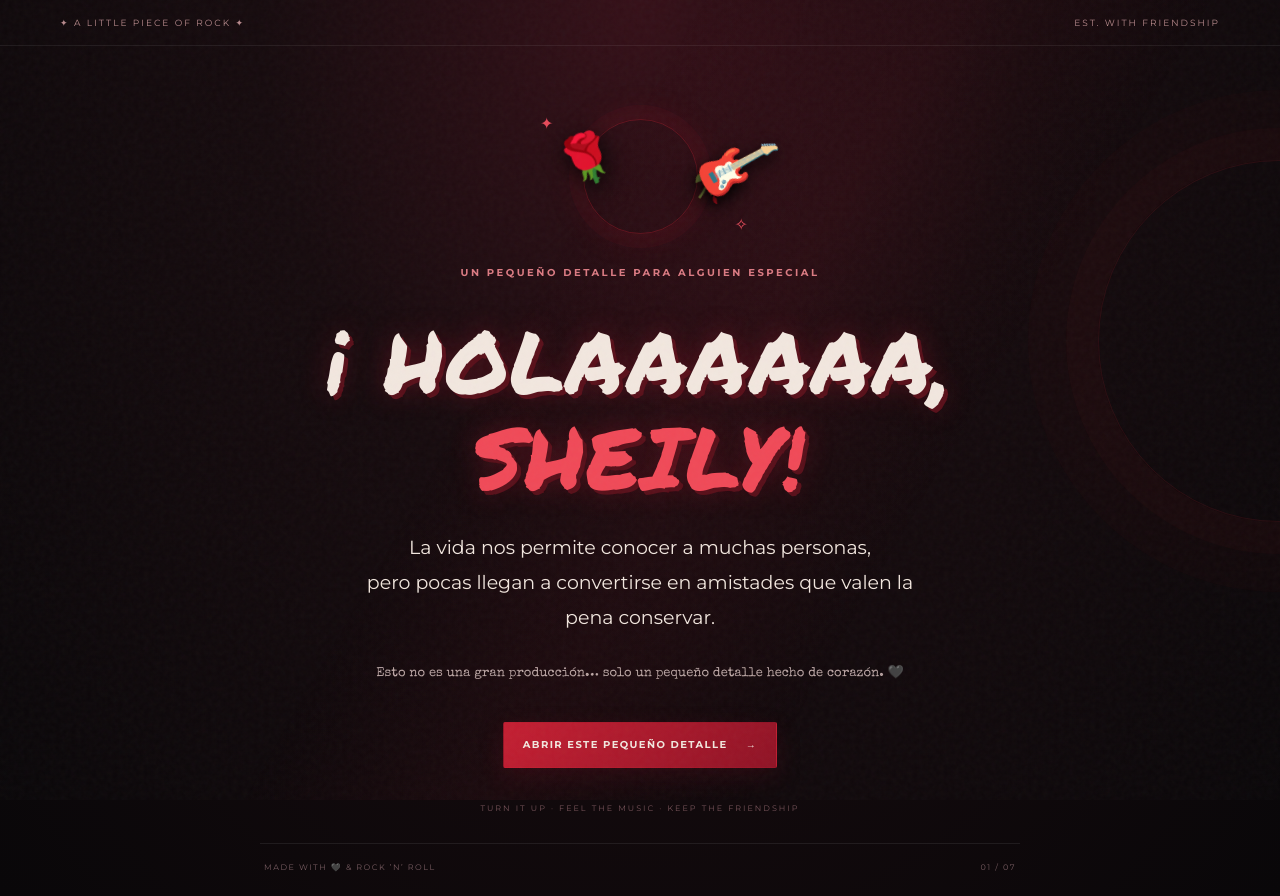
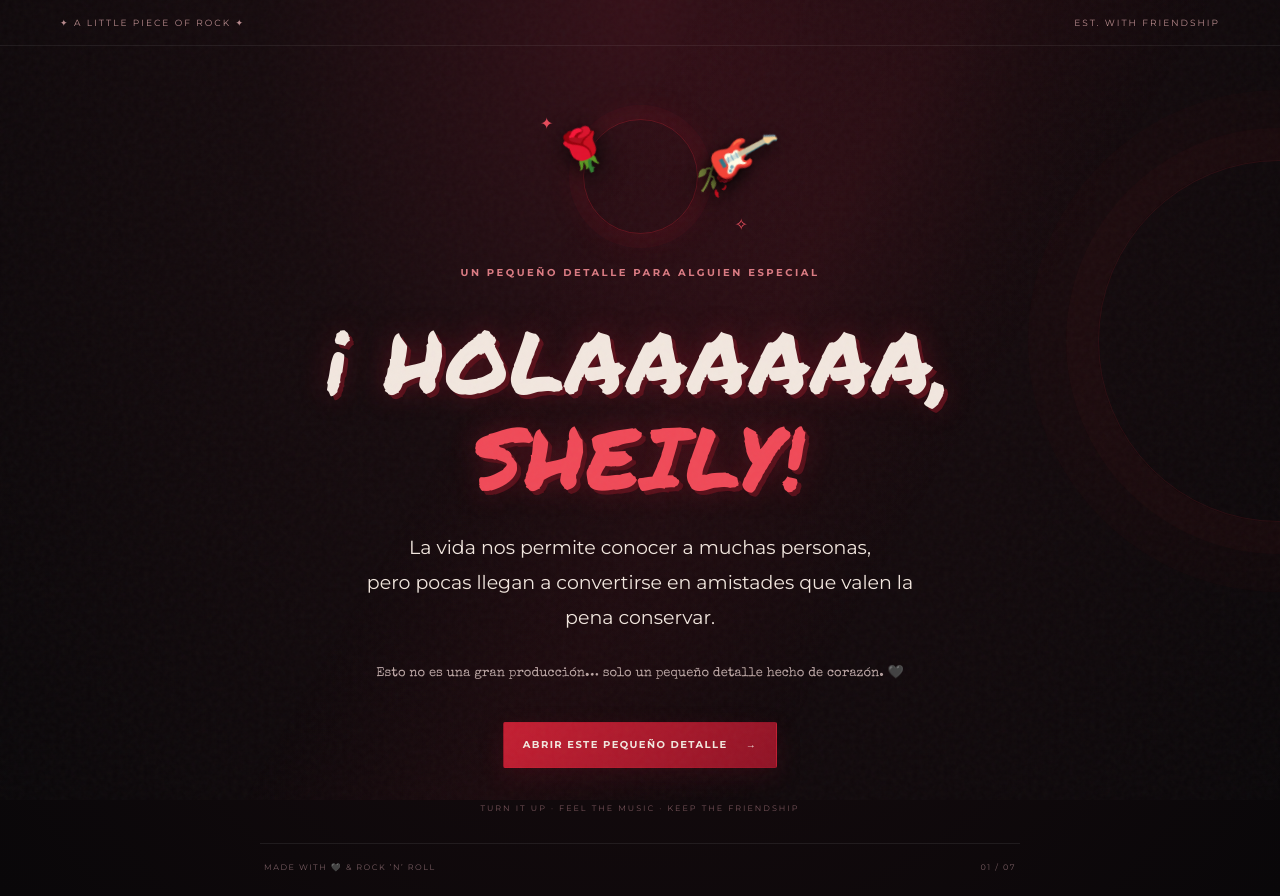
Before and after one commit to alejandritaraymundoguz-svg/agradecimiento, a plain HTML site: page index.html in a window 1280 px wide. Drawn offline with nearby package versions, Linux system fonts and the light colour scheme.

Commit message:
Update style.css

```diff
--- a/style.css
+++ b/style.css
@@ -23,10 +23,39 @@ p{line-height:1.85;font-size:14px;color:#d8c8c4;max-width:590px;text-align:cente
 .mini-label{font-size:8px;letter-spacing:2px;color:#77545a;text-align:center;margin-top:35px}
 .hero-art{height:140px;width:100%;max-width:400px;position:relative;display:flex;align-items:center;justify-content:center;margin:0 auto 10px}
 .halo{width:115px;height:115px;border:1px solid #c51f3255;border-radius:50%;box-shadow:0 0 0 14px #c51f320c,0 0 40px #c51f3220;position:absolute}
-.rose{position:absolute;filter:drop-shadow(0 7px 12px #000);font-size:48px}
-.rose-one{left:calc(50% - 83px);top:23px;transform:rotate(-22deg)}
-.rose-two{right:calc(50% - 96px);top:54px;font-size:36px;transform:rotate(28deg)}
-.guitar{font-size:62px;position:absolute;right:calc(50% - 135px);top:22px;transform:rotate(18deg);filter:drop-shadow(0 7px 8px #000)}
+
+.rose {
+    position: absolute;
+    filter: drop-shadow(0 7px 12px #000);
+    font-size: 42px;
+    line-height: 1;
+    display: block;
+}
+
+.rose-one {
+    left: calc(50% - 83px);
+    top: 23px;
+    transform: rotate(-22deg);
+}
+
+.rose-two {
+    right: calc(50% - 96px);
+    top: 54px;
+    font-size: 34px;
+    transform: rotate(28deg);
+}
+
+.guitar {
+    font-size: 52px;
+    line-height: 1;
+    display: block;
+    position: absolute;
+    right: calc(50% - 135px);
+    top: 22px;
+    transform: rotate(18deg);
+    filter: drop-shadow(0 7px 8px #000);
+}
+
 .star{position:absolute;color:#e64b5b}.star-one{top:8px;left:25%}.star-two{right:23%;bottom:12px}
 .btn{border:1px solid transparent;border-radius:2px;padding:14px 19px;font-family:Montserrat,Arial,sans-serif;font-size:10px;letter-spacing:1.4px;font-weight:700;cursor:pointer;transition:transform .18s,background .18s,border-color .18s;color:var(--cream);min-height:46px}
 .btn:hover{transform:translateY(-2px)}.btn:focus-visible,a:focus-visible{outline:2px solid #ff8790;outline-offset:4px}
```
